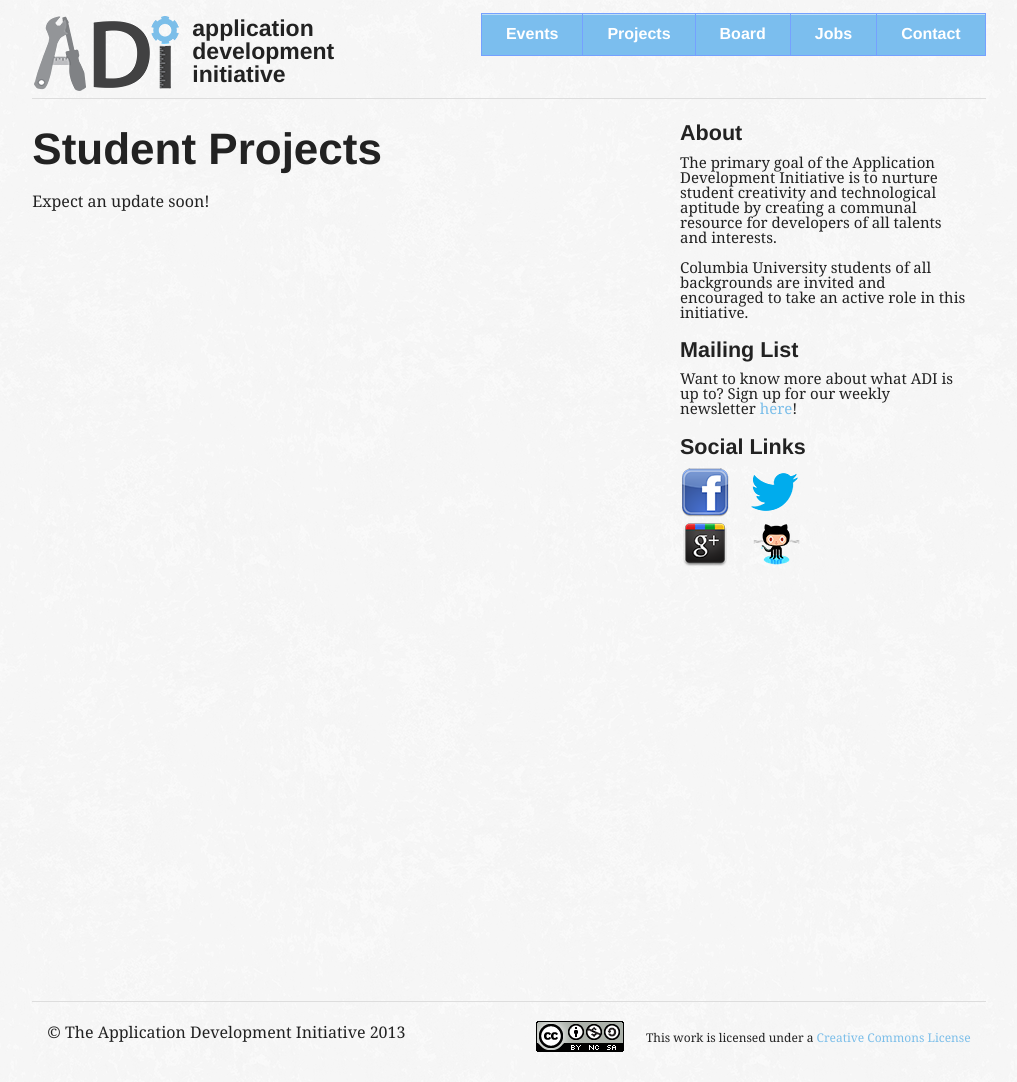
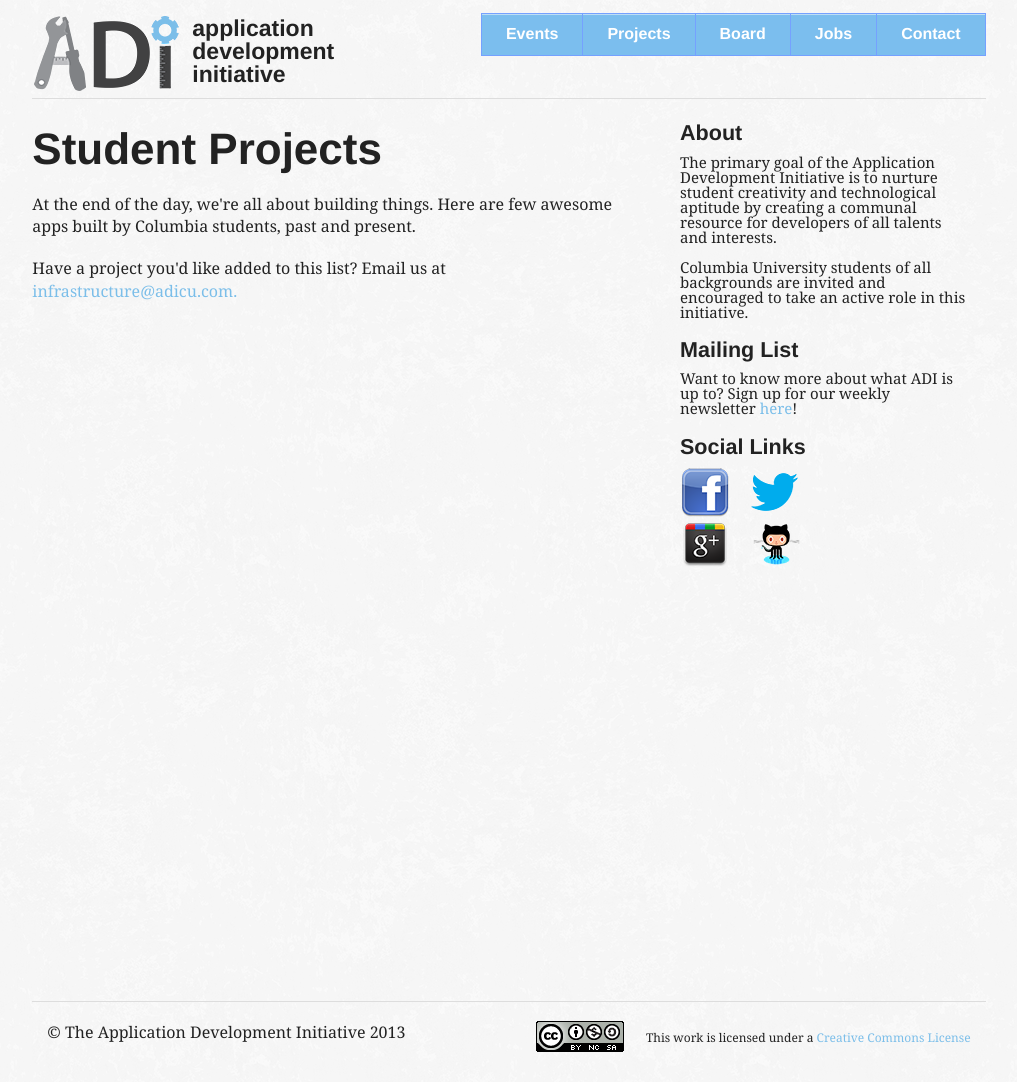
Before and after one commit to adicu/adicu.github.com-dep, a Jekyll site: the page built from projects.html, in a window 1280 px wide. Shown: the whole page, without its empty margins (131-1148 px from the left). Built offline with Jekyll 4.4.1, drawn with Linux system fonts in a browser that asks for light colours.

Commit message:
add project infrastructure

```diff
--- a/css/style.css
+++ b/css/style.css
@@ -65,3 +65,19 @@
   margin-top: 2%;
   margin-right: 12%;
 }
+
+.project-image {
+  float: left;
+  width: 35%;
+}
+
+.project-description {
+  float: left;
+  width: 65%;
+  padding-left: 1em;
+  padding-right: 1em;
+}
+
+.post {
+  margin-top: 1em;
+}
--- a/index.html
+++ b/index.html
@@ -4,12 +4,11 @@
 ---
 <div id="posts">
 {% for post in site.posts offset: 0 limit: 10 %}
-  <h2><a href="{{ post.url }}">{{ post.title }}</a></h2>
+  <h2><a href="{{ post.link | post.url }}">{{ post.title }}</a></h2>
   {{ post.date | date_to_string }}
    <div class="post">
      {{ post.content }}
    </div>
-
 {% endfor %}
 
 </div>
--- a/projects.html
+++ b/projects.html
@@ -3,4 +3,16 @@
 title: Student Projects
 ---
 <h1>Student Projects</h1>
-Expect an update soon!
+
+<p>At the end of the day, we're all about building things. Here are few
+awesome apps built by Columbia students, past and present.</p>
+
+<p>Have a project you'd like added to this list? Email us at
+<a href="mailto:infrastructure@adicu.com">infrastructure@adicu.com.</a></p>
+
+{% for project in site.categories.project offset: 0 %}
+  <h2><a href="{{ project.link }}">{{ project.title }}</a></h2>
+  <div class="project">
+      {{ project.content }}
+  </div>
+{% endfor %}
```
